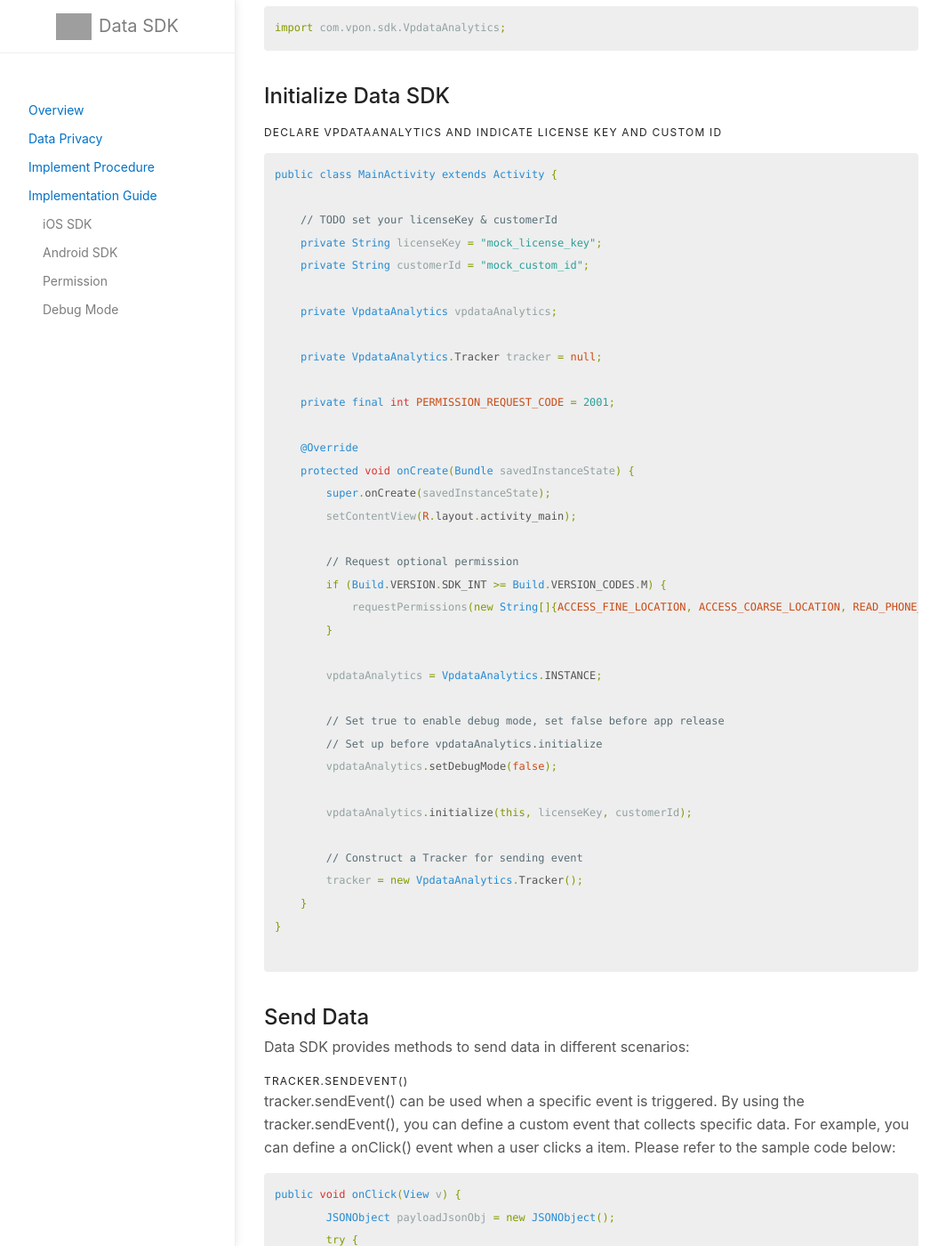
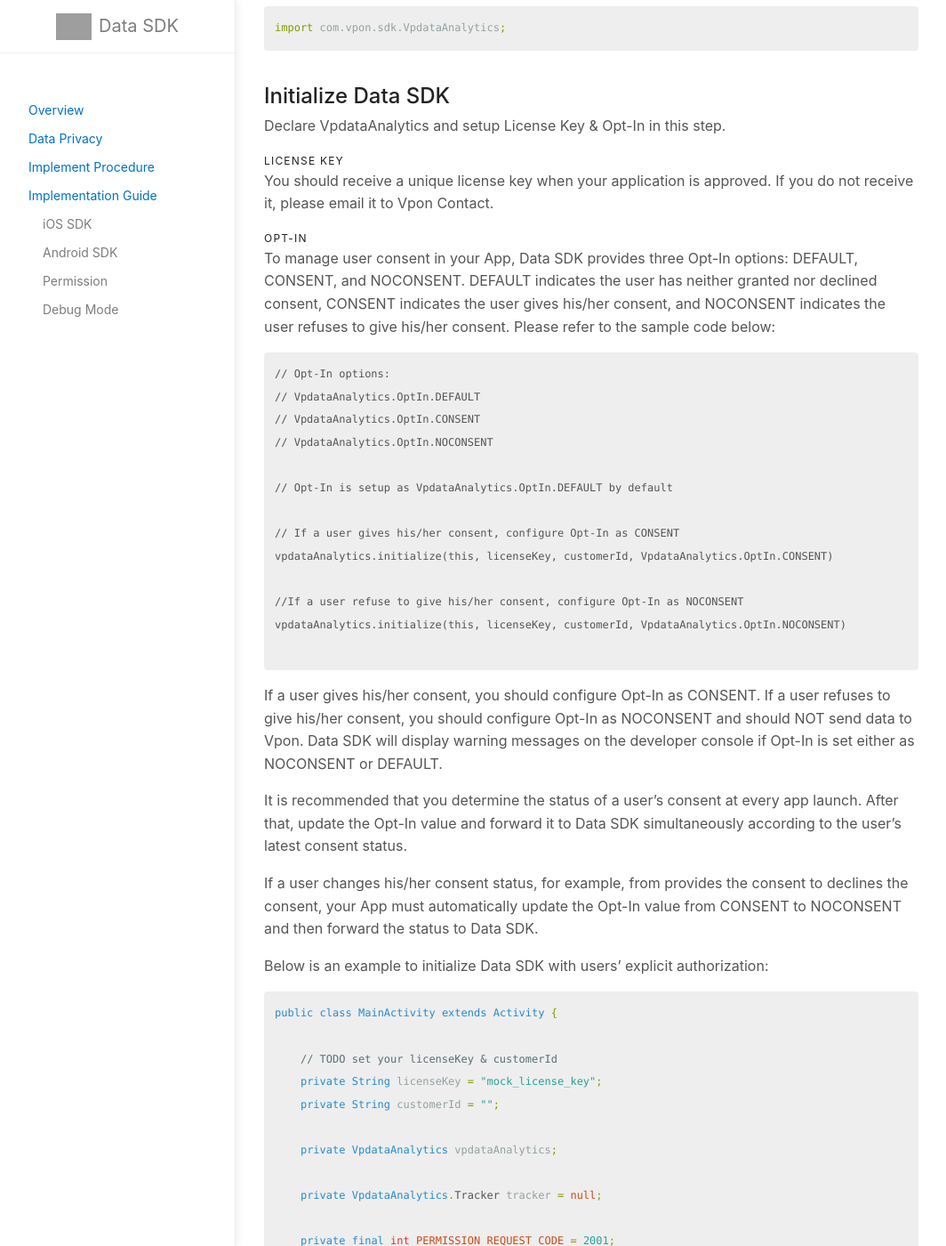
Before and after one commit to vpon-data/data-sdk, a Jekyll site: the page built from docs/Android.md, in a window 1280 px wide and 1400 px high, scrolled down 1306 px. Shown: the whole window at 89% size, without its empty margins (107-1171 px from the left). Built offline with Jekyll 4.4.1, drawn with Linux system fonts in a browser that asks for light colours; some of the changed text lies outside the part shown; grey boxes are pictures that could not be loaded.

Commit message:
Update Android.md

````diff
--- a/docs/Android.md
+++ b/docs/Android.md
@@ -20,7 +20,7 @@ Data SDK support version:
 ### Prepare for Data SDK import
 You can [download Data SDK here][1] and import the file into your Android Studio project.
 
-Open build.gradle in App-level, modify dependencies as below:
+Open `build.gradle` in App-level, modify dependencies as below:
 
 ```xml
 dependencies {
@@ -64,14 +64,47 @@ import com.vpon.sdk.VpdataAnalytics;
 ```
 
 ## Initialize Data SDK
-#### Declare VpdataAnalytics and Indicate License Key and Custom ID
+
+Declare VpdataAnalytics and setup License Key & Opt-In in this step.
+
+#### License Key
+You should receive a unique license key when your application is approved. If you do not receive it, please email it to Vpon Contact.
+
+
+#### Opt-In
+To manage user consent in your App, Data SDK provides three Opt-In options: DEFAULT, CONSENT, and NOCONSENT. DEFAULT indicates the user has neither granted nor declined consent, CONSENT indicates the user gives his/her consent, and NOCONSENT indicates the user refuses to give his/her consent. Please refer to the sample code below:
+
+```
+// Opt-In options:
+// VpdataAnalytics.OptIn.DEFAULT
+// VpdataAnalytics.OptIn.CONSENT
+// VpdataAnalytics.OptIn.NOCONSENT
+
+// Opt-In is setup as VpdataAnalytics.OptIn.DEFAULT by default
+
+// If a user gives his/her consent, configure Opt-In as CONSENT
+vpdataAnalytics.initialize(this, licenseKey, customerId, VpdataAnalytics.OptIn.CONSENT)
+
+//If a user refuse to give his/her consent, configure Opt-In as NOCONSENT
+vpdataAnalytics.initialize(this, licenseKey, customerId, VpdataAnalytics.OptIn.NOCONSENT)
+
+```
+
+If a user gives his/her consent, you should configure Opt-In as CONSENT. If a user refuses to give his/her consent, you should configure Opt-In as NOCONSENT and should NOT send data to Vpon. Data SDK will display warning messages on the developer console if Opt-In is set either as  NOCONSENT or DEFAULT.
+
+It is recommended that you determine the status of a user's consent at every app launch. After that, update the Opt-In value and forward it to Data SDK simultaneously according to the user's latest consent status.
+
+If a user changes his/her consent status, for example, from provides the consent to declines the consent, your App must automatically update the Opt-In value from CONSENT to NOCONSENT and then forward the status to Data SDK.
+
+Below is an example to initialize Data SDK with users' explicit authorization:
+
 
 ```java
 public class MainActivity extends Activity {
 
     // TODO set your licenseKey & customerId
     private String licenseKey = "mock_license_key";
-    private String customerId = "mock_custom_id";
+    private String customerId = "";
 
     private VpdataAnalytics vpdataAnalytics;
 
@@ -95,7 +128,10 @@ public class MainActivity extends Activity {
         // Set up before vpdataAnalytics.initialize
         vpdataAnalytics.setDebugMode(false);
 
-        vpdataAnalytics.initialize(this, licenseKey, customerId);
+
+        // Set up license_key and opt-in
+	// If a user gives his/her consent, configure Opt-In as CONSENT
+        vpdataAnalytics.initialize(this, licenseKey, customerId, VpdataAnalytics.OptIn.CONSENT);
 
         // Construct a Tracker for sending event
         tracker = new VpdataAnalytics.Tracker();
@@ -104,14 +140,11 @@ public class MainActivity extends Activity {
 
 ```
 
+## Send Data
+Data SDK provides tracker.sendEvent() method to send data in different scenarios.
 
+By using the tracker.sendEvent(), you can define a custom event that collects specific data. For example, you can define an onClick() event when a user clicks an item. Please refer to the sample code below:
 
-## Send Data
-Data SDK provides methods to send data in different scenarios:
-
-#### tracker.sendEvent()
-tracker.sendEvent() can be used when a specific event is triggered.
-By using the tracker.sendEvent(), you can define a custom event that collects specific data. For example, you can define a onClick() event when a user clicks a item. Please refer to the sample code below:
 
 ```java
 public void onClick(View v) {
@@ -131,8 +164,7 @@ public void onClick(View v) {
         }
 }
 ```
-
-Another example is that you want to collect the URL accessed by a user. Using tracker.sendEvent(), you can define another onClick() event to collect the data of previous URL and current URL accessed by a user.
+Another example is that you want to collect the URL accessed by a user. Using tracker.sendEvent(), you can define another onClick() event to collect the data of the previous URL and current URL accessed by a user.
 
 ```java
 public void onClick(View v) {
@@ -149,8 +181,7 @@ public void onClick(View v) {
 
 
 ## Debug Mode
-When you initilize Data SDK, you can enable debug mode with vpdataAnalytics.setDebugMode(true).
-
+When you initialize Data SDK, you can enable debug mode with vpdataAnalytics.setDebugMode(true) to check SDK integration status.
 
 ```java
 
@@ -160,17 +191,17 @@ vpdataAnalytics.setDebugMode(true);
 // Set true to enable Debug Mode, remember to disable this setting before app release!
 // Must be set before vpdataAnalytics.initialize()
 
-vpdataAnalytics.initialize(this, licenseKey, customerId);
+vpdataAnalytics.initialize(this, licenseKey, customerId, VpdataAnalytics.OptIn.DEFAULT);
 ```
 > **Note**：Set vpdataAnalytics.setDebugMode(false) before the App is launched.
 
 ## Sample Code
-Please refer to our [Sample Code](https://github.com/vpon-sdk/Vpon-Android-Analytics) for a complete integration sample.
+Please refer to our [Sample Code](https://github.com/vpon-sdk/Vpon-Android-Analytics) for a complete integration.
 
 ## Download
 
-|Data SDK 2.0.0|
+|Data SDK 2.0.2|
 |:-------:|
 |[Download][1]|
 
-[1]: assets/download/vpon-data-sdk-v200-release.aar
+[1]: https://m.vpon.com/data/sdk/android/vpon-analytics-sdk-obf202-32401202-2104231437-c31526e.aar
````
